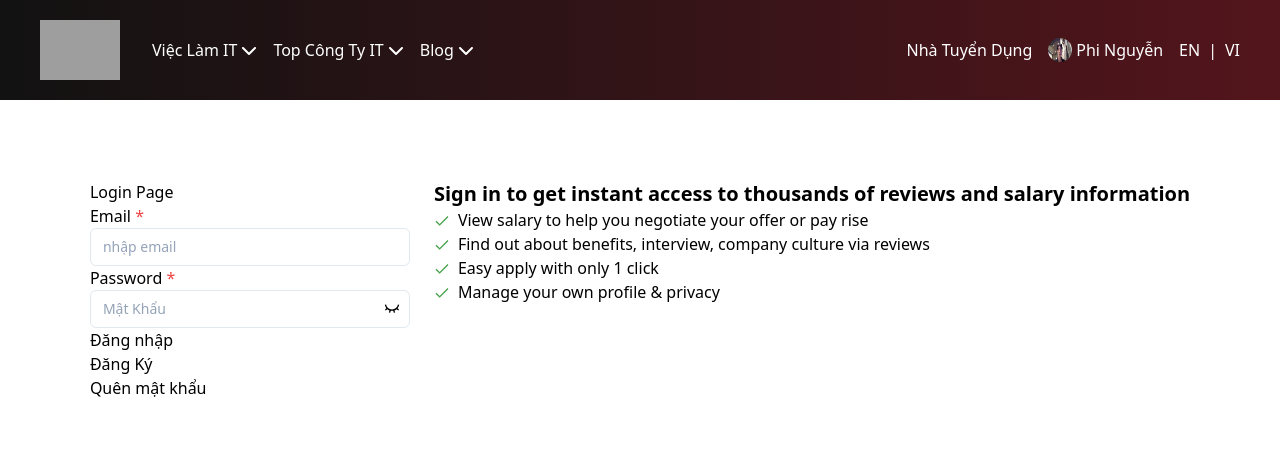
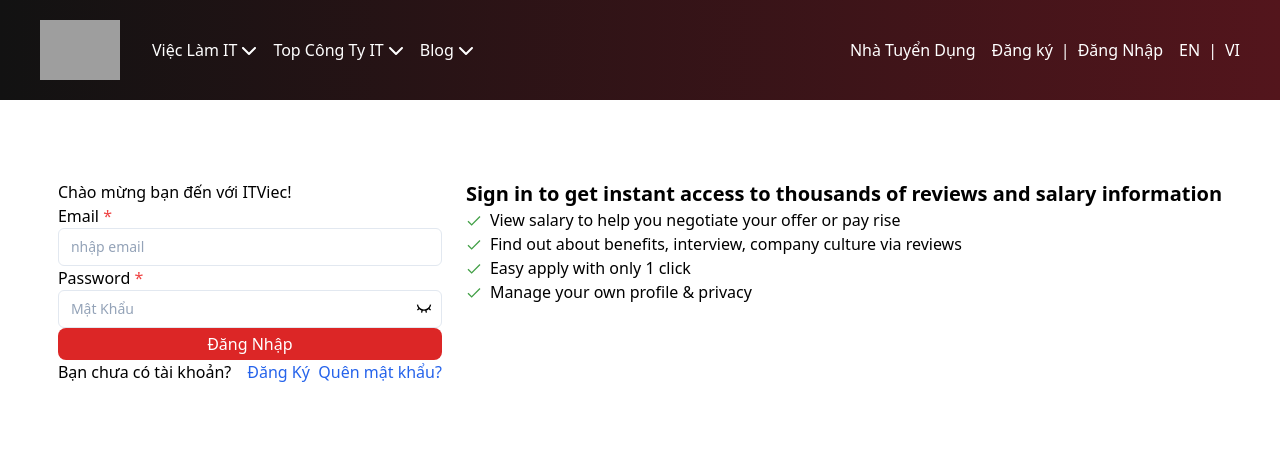
Before and after one commit to NguyenVanPhi92/ITViec-clone, a Next.js app: page /login in a window 1280 px wide. Shown: the top 450 px of the page. Built offline with nearby package versions, Linux system fonts and the light colour scheme; grey boxes are pictures that could not be loaded.

Commit message:
page login 90%, page forget 100%, page register 30%

```diff
--- /dev/null
+++ b/src/app/(auth)/forget/page.tsx
@@ -0,0 +1,45 @@
+'use client'
+import { LoginBody, LoginBodyType } from '@/core/schema/auth.schema'
+import InputField from '@/shared/components/input/InputField'
+import { PasswordField } from '@/shared/components/input/PasswordField'
+import { zodResolver } from '@hookform/resolvers/zod'
+import Link from 'next/link'
+import { useForm } from 'react-hook-form'
+import { FcCheckmark } from 'react-icons/fc'
+import forgetImg from '../../../shared/assets/images/404.png'
+import Image from 'next/image'
+
+export default function ForgetPasswordPage() {
+  // useForm
+  const {
+    control,
+    handleSubmit,
+    formState: { isValid }
+  } = useForm<LoginBodyType>({ resolver: zodResolver(LoginBody), defaultValues: { email: '', password: '' } })
+
+  // handle event
+  const handleLogin = (data: LoginBodyType) => console.log('data form: ', data)
+
+  return (
+    <div className='flex gap-x-6 my-20 justify-center'>
+      <div className='form'>
+        <h2 className='text'>Quên mật khẩu?</h2>
+        <form className='form-control w-96' noValidate onSubmit={handleSubmit(handleLogin)}>
+          <div className='relative'>
+            <InputField required control={control} label='Email' name='email' type='text' placeholder='nhập email' />
+          </div>
+
+          <button className='w-full mt-2 bg-red-600 py-1 rounded-lg text-white font-bold'>Đặt Lại Mật Khẩu</button>
+          <p className='text-center py-2'>Hoặc</p>
+          <button className='w-full border border-red-600 py-1 rounded-lg text-red-600 font-bold'>
+            <Link href='login'>Đăng Nhập</Link>
+          </button>
+        </form>
+      </div>
+
+      <div className='content'>
+        <Image src={forgetImg} alt='forget' width={400} height={400} />
+      </div>
+    </div>
+  )
+}
--- a/src/app/(auth)/login/page.tsx
+++ b/src/app/(auth)/login/page.tsx
@@ -21,22 +21,27 @@ export default function LoginPage() {
   return (
     <div className='flex gap-x-6 my-20 justify-center'>
       <div className='form'>
-        <h2 className='text'>Login Page</h2>
-        <form className='form-control w-80' onSubmit={handleSubmit(handleLogin)}>
+        <h2 className='text'>Chào mừng bạn đến với ITViec!</h2>
+        <form className='form-control w-96' noValidate onSubmit={handleSubmit(handleLogin)}>
           <div className='relative'>
-            <InputField required control={control} label='Email' name='email' type='email' placeholder='nhập email' />
+            <InputField required control={control} label='Email' name='email' type='text' placeholder='nhập email' />
           </div>
+
           <div className='relative'>
             <PasswordField required control={control} label='Password' name='password' placeholder='Mật Khẩu' />
           </div>
 
-          <button type='submit' className={`btn-primary ${!isValid ? 'btn-disabled' : ''}`}>
-            Đăng nhập
-          </button>
-
-          <div className='form-item-forgot-pw'>
-            <Link href='/register'>Đăng Ký</Link>
-            <Link href='/reset_password'>Quên mật khẩu</Link>
+          <button className='w-full bg-red-600 py-1 rounded-lg text-white '>Đăng Nhập</button>
+          <div className='flex justify-between items-center'>
+            <p className='flex gap-x-4'>
+              <span>Bạn chưa có tài khoản?</span>
+              <Link href='/register' className='text-blue-600 hover:underline'>
+                Đăng Ký
+              </Link>
+            </p>
+            <Link href='/forget' className='text-blue-600 hover:underline'>
+              Quên mật khẩu?
+            </Link>
           </div>
         </form>
       </div>
--- a/src/app/(auth)/register/page.tsx
+++ b/src/app/(auth)/register/page.tsx
@@ -3,7 +3,7 @@ import Link from 'next/link'
 export default function Register() {
   return (
     <div className=''>
-      <h2 className='text'>Register Page</h2>
+      <h2 className='text'>Chào mừng bạn đến với ITViec!</h2>
       <Link href='/login'>Đăng Nhập</Link>
     </div>
   )
--- a/src/core/schema/auth.schema.ts
+++ b/src/core/schema/auth.schema.ts
@@ -2,8 +2,16 @@ import z from 'zod'
 
 export const LoginBody = z
   .object({
-    email: z.string().min(1, { message: 'email is required' }).email({ message: 'invalid email' }),
-    password: z.string().min(6, 'minmax password').max(100, 'minmaxPassword')
+    email: z
+      .string()
+      .nonempty('email is required') // ✅ Check không để trống
+      .min(1, { message: 'email is required' })
+      .email({ message: 'invalid email' }),
+    password: z
+      .string()
+      .nonempty('Password is required') // ✅ Check không để trống
+      .min(6, 'Minimum password length is 6 characters')
+      .max(60, 'Maximum password length is 60 characters')
   })
   .strict()
 export type LoginBodyType = z.TypeOf<typeof LoginBody>
--- a/src/shared/components/header/header.tsx
+++ b/src/shared/components/header/header.tsx
@@ -5,7 +5,7 @@ import avatar from '../../assets/images/avatar.jpg'
 import Link from 'next/link'
 
 export default function Header() {
-  const auth = true
+  const auth = false
   return (
     <header className='px-10 py-5 flex justify-between items-center bg-gradient-to-r from-[#121212] to-[#53151C] text-white'>
       <div className='nav-left flex items-center gap-x-8'>
```
Also changed, not shown: documents/task.md (+16 -6 lines), src/shared/assets/images/404.png (added).
